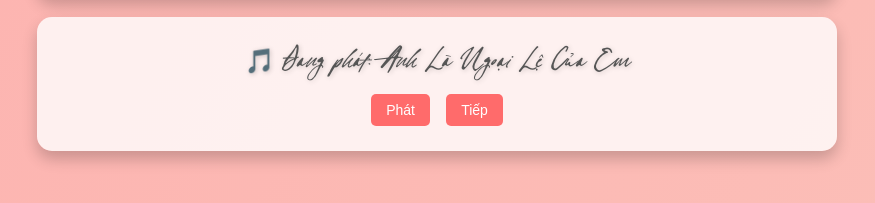
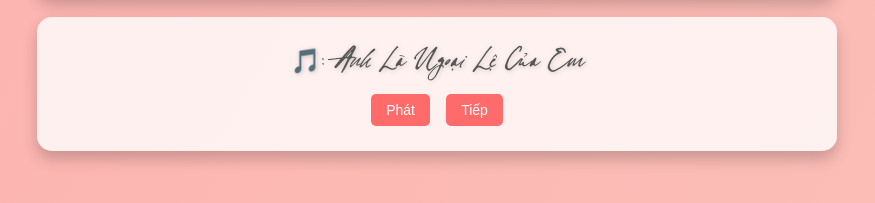
Before and after one commit to hoangtuvotam999/dem-ngay-yeu, a plain HTML site: page index.html in a window 1280 px wide. Shown: the part 457-660 px from the top of the page, without its empty margins (203-1078 px from the left). Drawn offline with Linux system fonts and the light colour scheme.

Commit message:
update index.html

```diff
--- a/index.html
+++ b/index.html
@@ -29,7 +29,7 @@
 
     <!-- Block phát nhạc -->
     <div class="content">
-        <p>🎵 Đang phát: <span id="currentSong">Chưa có bài nào</span></p>
+        <p>🎵: <span id="currentSong">Chưa có bài nào</span></p>
         <button id="playPauseButton" class="music-button">Phát</button>
         <button id="nextButton" class="music-button">Tiếp</button>
     </div>
```
